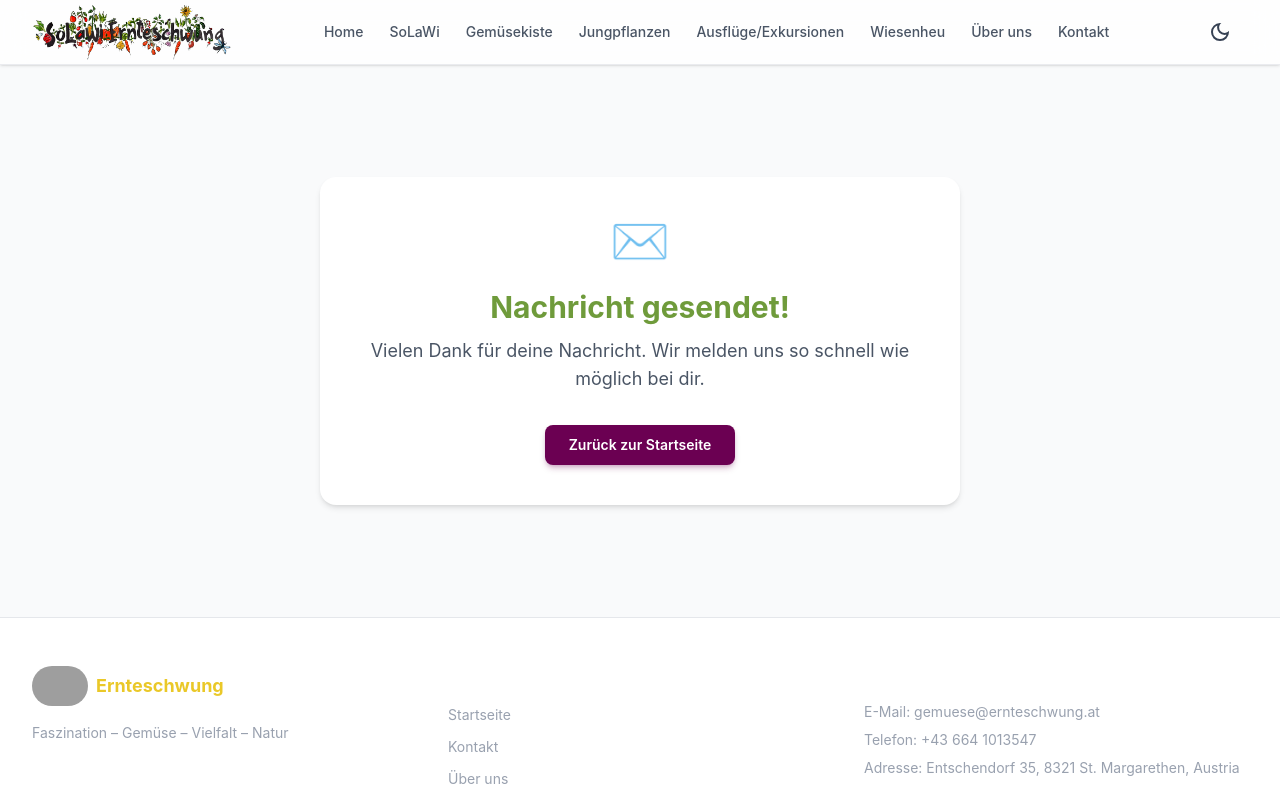
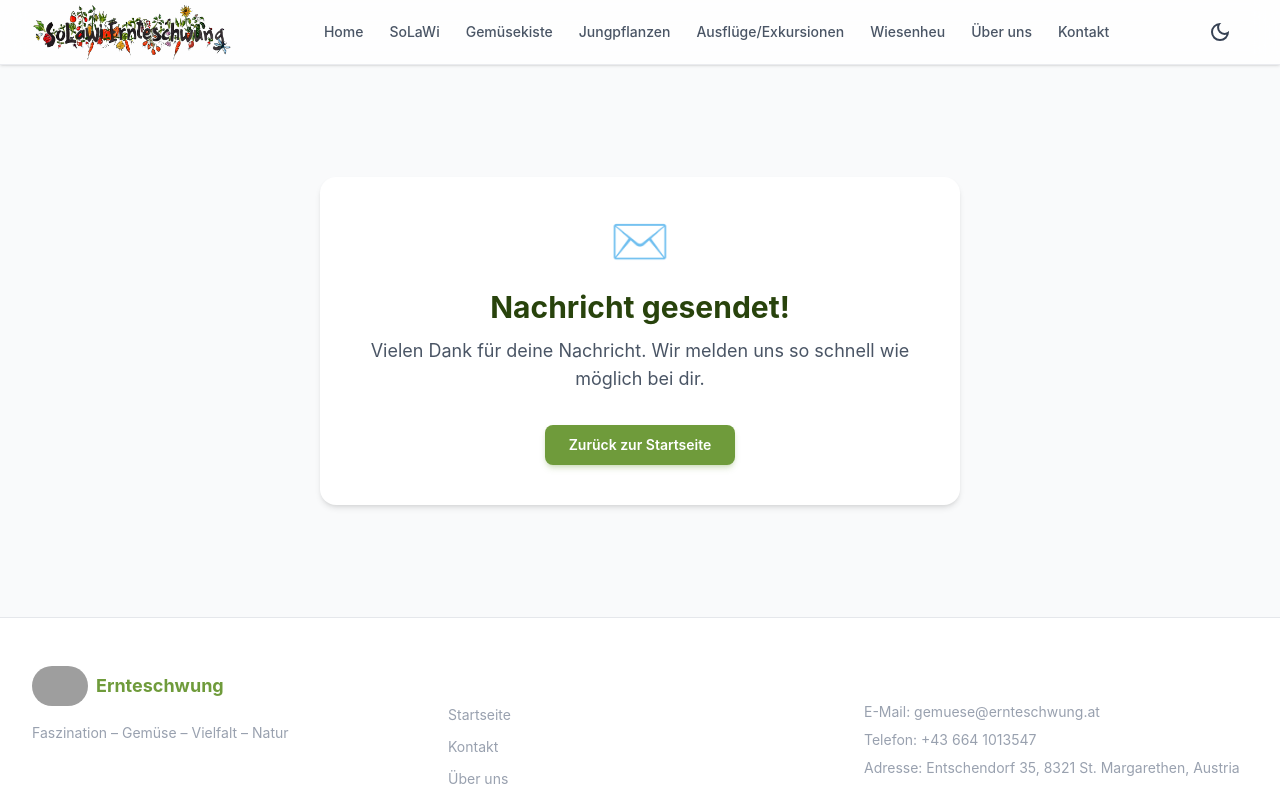
Before and after one commit to stellabrett/ernteschwung_v3, a Vue app: page /kontakt/danke in a window 1280 px wide. Shown: the top 800 px of the page. Built offline with nearby package versions, Linux system fonts and the light colour scheme; grey boxes are pictures that could not be loaded.

Commit message:
style stuff

```diff
--- a/src/components/Card.vue
+++ b/src/components/Card.vue
@@ -20,7 +20,7 @@ const imagePositionClass = computed(() => {
 
 <template>
   <div
-    class="flex flex-col gap-8 rounded-2xl bg-white p-6 md:p-8 shadow-md transition-shadow duration-300 hover:shadow-lg dark:bg-gray-800"
+    class="flex flex-col gap-8 rounded-2xl bg-white p-6 md:p-8 shadow-md  transition-shadow duration-300 hover:shadow-lg dark:bg-gray-800"
     :class="imagePositionClass"
   >
     <!-- Image Section -->
--- a/src/components/GemuesekisteSection.vue
+++ b/src/components/GemuesekisteSection.vue
@@ -35,31 +35,31 @@ function goToPreOrder() {
 
     <template #text>
 <div class="flex gap-2 flex-nowrap">
-    <Icon name="leave" class="mb-4 h-6 w-6 text-green-800" />
+    <Icon name="leave" class="h-6 w-6 shrink-0 text-green-800" />
     <p>Erntefrisches Bio-Gemüse für 2 Personen</p>
 </div>
 <div class="flex gap-2 flex-nowrap">
-    <Icon name="leave" class="mb-4 h-6 w-6 text-green-800" />
+    <Icon name="leave" class="h-6 w-6 shrink-0 text-green-800" />
     <p>5-8 verschiedene Gemüsearten pro Woche</p>
 </div>
 <div class="flex gap-2 flex-nowrap">
-    <Icon name="leave" class="mb-4 h-6 w-6 text-green-800" />
+    <Icon name="leave" class="h-6 w-6 shrink-0 text-green-800" />
     <p>Für dich oder als Geschenk </p>
 </div>
 <div class="flex gap-2 flex-nowrap">
-    <Icon name="leave" class="mb-4 h-6 w-6 text-green-800" />
+    <Icon name="leave" class="h-6 w-6 shrink-0 text-green-800" />
     <p>Einmalig oder für bis zu 2 Monate lang wöchentlich</p>
 </div>
 <div class="flex gap-2 flex-nowrap">
-    <Icon name="leave" class="mb-4 h-6 w-6 text-green-800" />
+    <Icon name="leave" class="h-6 w-6 shrink-0 text-green-800" />
     <p>Verfügbar Freitags von April-Dezember</p>
 </div>
 <div class="flex gap-2 flex-nowrap">
-    <Icon name="leave" class="mb-4 h-6 w-6 text-green-800" />
+    <Icon name="leave" class="h-6 w-6 shrink-0 text-green-800" />
     <p>Abholbar am Hof ( Entschendorf ), Sommerberg oder nach Absprache</p>
 </div>
 <div class="flex gap-2 flex-nowrap">
-    <Icon name="leave" class="mb-4 h-6 w-6 text-green-800" />
+    <Icon name="leave" class="h-6 w-6 shrink-0 text-green-800" />
     <p>€26,-/Woche - ohne Bindung</p>
 </div>
     </template>
--- a/src/components/PageHeader.vue
+++ b/src/components/PageHeader.vue
@@ -12,9 +12,9 @@
     >
 
     <!-- Text-Banner im unteren Drittel -->
-    <div class="absolute inset-x-0 bottom-0 px-6 py-8 sm:px-10 sm:py-10 text-center bg-accent. 90 backdrop-blur-sm rounded-t-lg">
-      <h1 class="text-4xl font-bold text-primary drop-shadow-lg md:text-5xl tracking-wide ">ERNTESCHWUNG</h1>
-      <p class="mt-3 text-sm text-primary/90 sm:text-base font-medium tracking-wider">Faszination – Gemüse – Vielfalt – Natur</p>
+    <div class="absolute inset-x-0 bottom-0 px-6 py-8 sm:px-10 sm:py-10 text-center bg-tertiary/60 backdrop-blur-sm rounded-t-lg">
+      <h1 class="text-4xl font-bold text-accent drop-shadow-lg lg:text-5xl xl:text-6xl tracking-wide ">ERNTESCHWUNG</h1>
+      <p class="mt-3 text-sm text-accent/90 sm:text-base xl:text-xl font-medium tracking-wider">Faszination – Gemüse – Vielfalt – Natur</p>
     </div>
   </header>
 </template>
--- a/src/components/_ui_components/ButtonPrimary.vue
+++ b/src/components/_ui_components/ButtonPrimary.vue
@@ -23,7 +23,9 @@ const click = () => {
     :type="(type as any) || 'button'"
     @click="click"
     :aria-label="ariaLabel"
-    class="inline-flex items-center justify-center gap-2 rounded-lg cursor-pointer bg-accent px-6 py-2.5 text-center text-sm font-semibold text-white shadow-md shadow-accent/25 transition-all duration-200 hover:bg-accent/90 hover:shadow-lg hover:shadow-accent/30 focus:ring-2 focus:outline-none focus:ring-accent/30"
+    class="inline-flex items-center justify-center gap-2 rounded-lg cursor-pointer bg-primary px-6 py-2.5 text-center text-sm
+    font-semibold text-white shadow-md shadow-primary/25 transition-all duration-200 hover:bg-secondary/90 hover:shadow-lg
+    hover:shadow-secondary/30 focus:ring-2 focus:outline-none focus:ring-secondary/30 dark:bg-accent2 dark:shadow-accent2/25 dark:hover:bg-accent-dark dark:hover:shadow-lg dark:hover:shadow-accent-dark/30 dark:focus:ring-accent-dark/30"
   >
     <slot name="icon-prefix">
       <icon v-if="iconPrefix" name="props.iconPrefix" class="w-4 h-4 mr-2"></icon>
--- a/src/components/_ui_components/ButtonSecondary.vue
+++ b/src/components/_ui_components/ButtonSecondary.vue
@@ -20,7 +20,7 @@ const click = () => {
     @click="click"
     :aria-label="ariaLabel"
     class="appearance-none cursor-pointer
-    text-neutral-50 border-b-neutral-50    rounded-lg
+    text-primary border-primary   rounded-lg
        focus:outline-2  outline-1
   hover:bg-primary-light  py-2 px-4 inline-block text-center text-sm leading-tight hover:scale-105 shadow-lg shadow-neutral-50/30
 ">
--- a/src/router/index.ts
+++ b/src/router/index.ts
@@ -48,7 +48,7 @@ const router = createRouter({
     if (savedPosition) {
       return savedPosition
     }
-    return { top: 0 }
+    return { top: 0, behavior: 'instant' }
   }
 })
 
--- a/src/styles/main.css
+++ b/src/styles/main.css
@@ -2,12 +2,12 @@
 
 @custom-variant dark (&:where(.dark, .dark *));
 @theme {
-  --color-primary: #eac828;
-  --color-secondary: #6f9b3b;
-  --color-secondary-dark: #7b8a6b;
+  --color-primary: #6f9b3b;
+  --color-secondary: #28430c;
   --color-tertiary: #7b8a6b;
-  --color-accent: #6b0052;
-  --color-accent2: #290C42;
+  --color-accent: #eac828;
+  --color-accent2: #6b0052;
+  --color-accent-dark:#290C42;
   --font-sans: Inter, sans-serif;
 }
 
--- a/src/views/ContactSuccessView.vue
+++ b/src/views/ContactSuccessView.vue
@@ -6,7 +6,7 @@ import ButtonPrimary from '@/components/_ui_components/ButtonPrimary.vue'
   <div class="mx-auto max-w-2xl px-4 py-20 text-center">
     <div class="rounded-2xl bg-white p-10 shadow-md dark:bg-gray-800">
       <div class="mb-6 text-5xl" aria-hidden="true">✉️</div>
-      <h1 class="mb-3 text-3xl font-bold text-secondary dark:secondary-dark">
+      <h1 class="mb-3 text-3xl font-bold text-secondary dark:text-accent">
         Nachricht gesendet!
       </h1>
       <p class="mb-8 text-lg text-gray-600 dark:text-gray-300">
--- a/src/views/HomeView.vue
+++ b/src/views/HomeView.vue
@@ -58,7 +58,7 @@ const upcomingItems = [
 </script>
 
 <template>
-  <div class="space-y-16">
+  <div class="space-y-16 ">
     <section id="home" class="scroll-mt-24">
       <PageHeader/>
 
--- a/src/views/OrderSuccessView.vue
+++ b/src/views/OrderSuccessView.vue
@@ -7,7 +7,7 @@ import ButtonSecondary from '@/components/_ui_components/ButtonSecondary.vue'
   <div class="mx-auto max-w-2xl px-4 py-20 text-center">
     <div class="rounded-2xl bg-white p-10 shadow-md dark:bg-gray-800">
       <div class="mb-6 text-5xl" aria-hidden="true">🎉</div>
-      <h1 class="mb-3 text-3xl font-bold text-secondary dark:text-green-200">
+      <h1 class="mb-3 text-3xl font-bold text-secondary dark:text-accent">
         Vielen Dank für deine Vorbestellung!
       </h1>
       <p class="mb-8 text-lg text-gray-600 dark:text-gray-300">
@@ -20,7 +20,9 @@ import ButtonSecondary from '@/components/_ui_components/ButtonSecondary.vue'
         </router-link>
 
         <router-link to="/" class="inline-block">
-          <ButtonSecondary title="Zurück zur Startseite" />
+          <ButtonSecondary title="Zurück zur Startseite"/>
+
+
         </router-link>
       </div>
     </div>
```
Also changed, not shown: src/views/PreOrderView.vue (+12 -7 lines).
